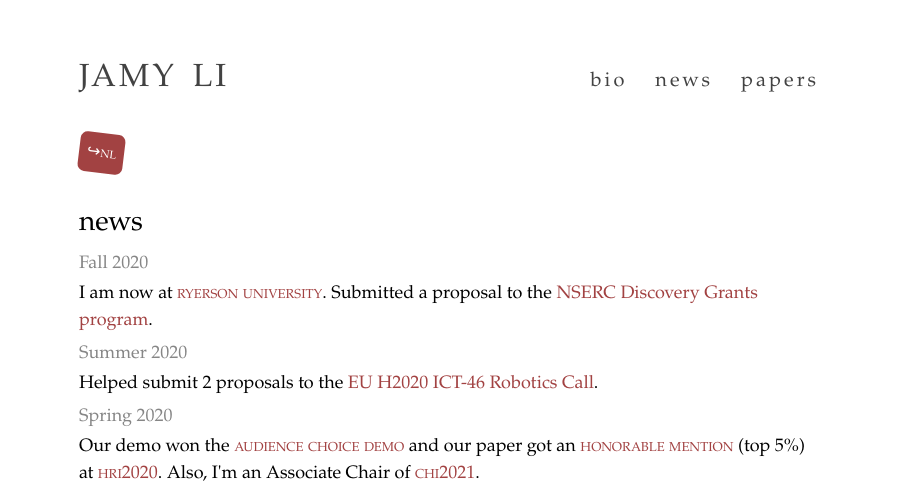
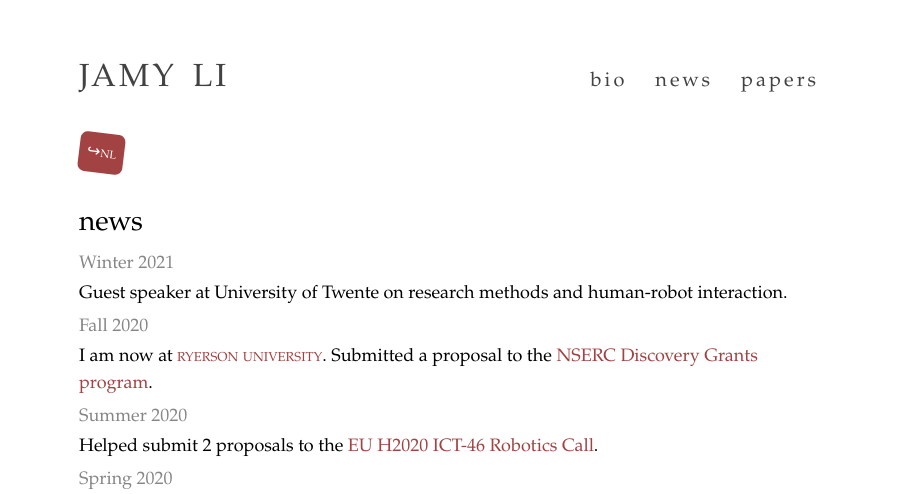
Before and after one commit to jcrewman/jcrewman.github.io, a plain HTML site: page news.html in a window 1280 px wide. Shown: the top 494 px of the page, without its empty margins (191-1088 px from the left). Drawn offline with Linux system fonts and the light colour scheme; a web font is replaced by a local one.

Commit message:
add news

```diff
--- a/news.html
+++ b/news.html
@@ -63,6 +63,9 @@
 
 <span style="font-size: 18px">
 
+<span style="color: #868686">Winter 2021</span>
+<p> Guest speaker at University of Twente on research methods and human-robot interaction.</p>
+
 <span style="color: #868686">Fall 2020</span>
 
 <p>I am now at <a class="smallcaps" href="https://www.ryerson.ca/mechanical-industrial/">ryerson university</a>. Submitted a proposal to the <a href="https://www.nserc-crsng.gc.ca/Professors-Professeurs/Grants-Subs/DGIGP-PSIGP_eng.asp">NSERC Discovery Grants program</a>.</p>
```
